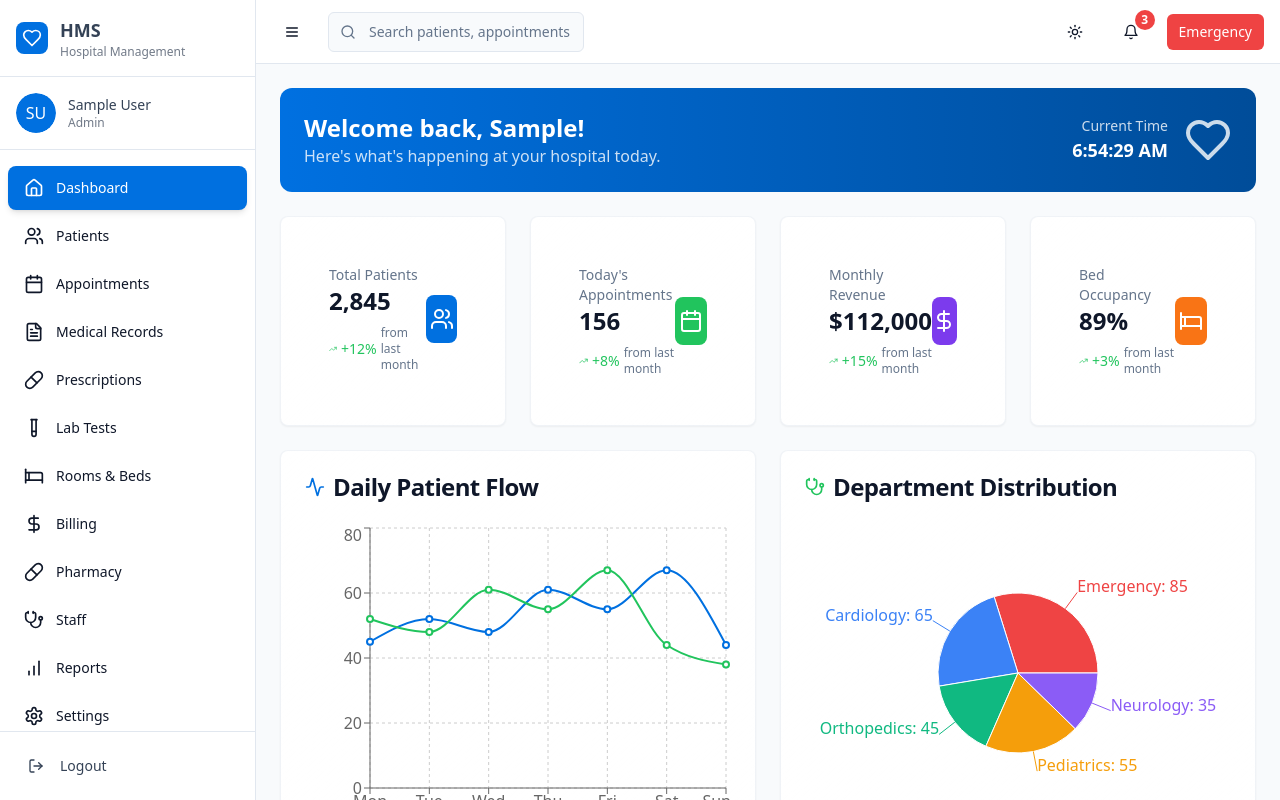
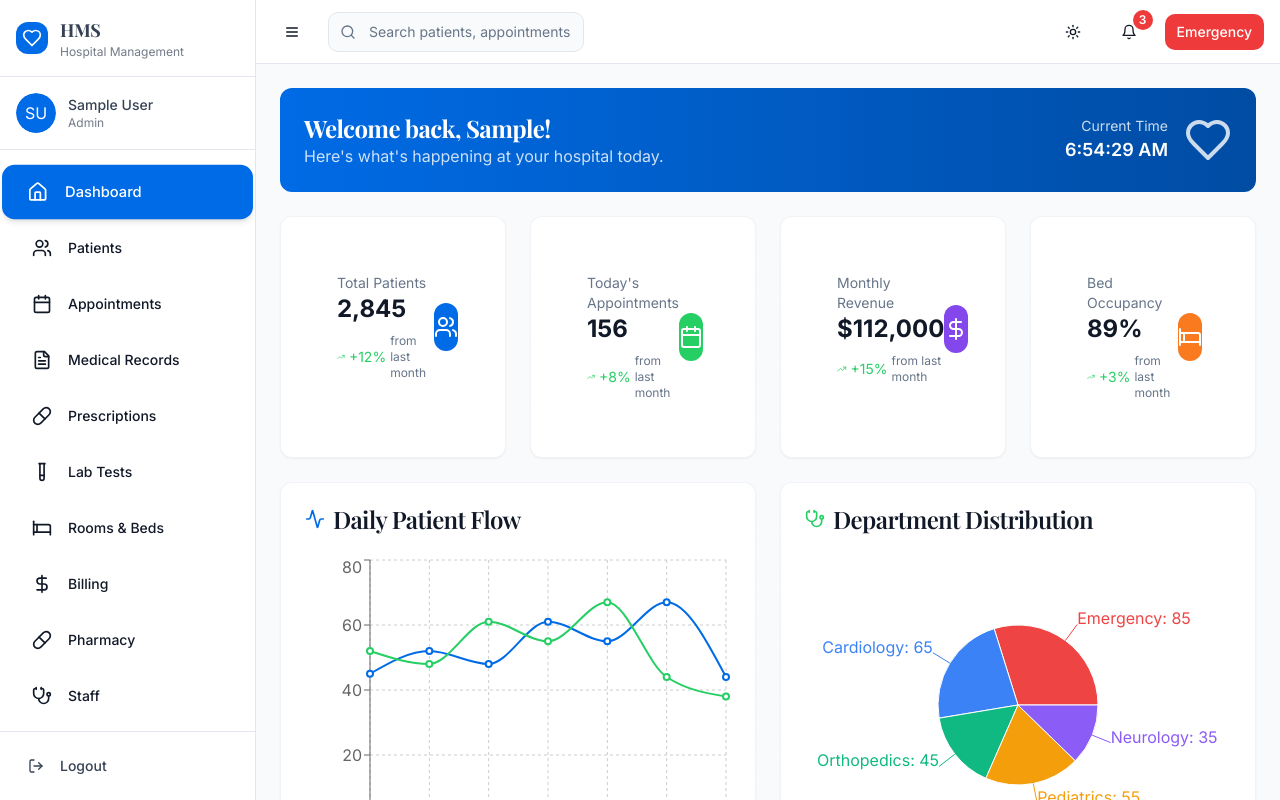
Before and after one commit to ARSHMAN1776/insight-health-pro, a React (Vite) app: page /dashboard in a window 1280 px wide. Built offline with nearby package versions, Linux system fonts and the light colour scheme; sample sign-in values are in the browser's storage.

Commit message:
Fix patient fields and design
Addressed issues with patient fields not working across various sections by ensuring proper data initialization and state management. Additionally, introduced classic design elements to enhance the overall user interface.

```diff
--- a/index.html
+++ b/index.html
@@ -1,6 +1,10 @@
 <!DOCTYPE html>
 <html lang="en">
   <head>
+    <link rel="preconnect" href="https://fonts.googleapis.com">
+    <link rel="preconnect" href="https://fonts.gstatic.com" crossorigin>
+    <link href="https://fonts.googleapis.com/css2?family=Playfair+Display:wght@400;500;600;700&family=Inter:wght@300;400;500;600;700&display=swap" rel="stylesheet">
+
     <meta charset="UTF-8" />
     <meta name="viewport" content="width=device-width, initial-scale=1.0" />
     <title>insight-health-pro</title>
--- a/src/components/patients/PatientManagement.tsx
+++ b/src/components/patients/PatientManagement.tsx
@@ -120,7 +120,9 @@ const PatientManagement: React.FC = () => {
     {
       key: 'select',
       label: '',
-      render: (patient: Patient) => (
+      render: (patient: Patient) => {
+        if (!patient || !patient.id) return null;
+        return (
           <Checkbox
             checked={selectedPatients.includes(patient.id)}
             onCheckedChange={(checked) => {
@@ -131,7 +133,8 @@ const PatientManagement: React.FC = () => {
               }
             }}
           />
-      )
+        );
+      }
     },
     {
       key: 'patientId',
--- a/src/index.css
+++ b/src/index.css
@@ -2,34 +2,39 @@
 @tailwind components;
 @tailwind utilities;
 
-/* Hospital Management System Design System - Professional Healthcare Theme */
+/* Hospital Management System Design System - Classic Professional Healthcare Theme */
 
 @layer base {
   :root {
-    /* Healthcare Brand Colors */
-    --medical-blue: 210 100% 44%;
-    --medical-blue-light: 210 100% 96%;
-    --medical-blue-dark: 210 100% 30%;
-    --medical-green: 142 71% 45%;
-    --medical-green-light: 142 71% 95%;
-    --medical-red: 0 84% 60%;
-    --medical-red-light: 0 84% 96%;
-    --medical-orange: 25 95% 53%;
-    --medical-orange-light: 25 95% 96%;
-    --medical-purple: 262 83% 58%;
-    --medical-purple-light: 262 83% 96%;
+    /* Classic Healthcare Brand Colors - Refined Palette */
+    --medical-blue: 212 100% 45%;
+    --medical-blue-light: 212 100% 97%;
+    --medical-blue-dark: 212 100% 32%;
+    --medical-green: 142 69% 48%;
+    --medical-green-light: 142 69% 96%;
+    --medical-red: 0 84% 58%;
+    --medical-red-light: 0 84% 97%;
+    --medical-orange: 25 95% 55%;
+    --medical-orange-light: 25 95% 97%;
+    --medical-purple: 262 80% 60%;
+    --medical-purple-light: 262 80% 97%;
 
-    /* Professional Grays */
-    --gray-50: 210 40% 98%;
-    --gray-100: 210 40% 96%;
-    --gray-200: 214 32% 91%;
-    --gray-300: 213 27% 84%;
-    --gray-400: 215 20% 65%;
-    --gray-500: 215 16% 47%;
-    --gray-600: 215 19% 35%;
-    --gray-700: 215 25% 27%;
-    --gray-800: 217 33% 17%;
-    --gray-900: 222 47% 11%;
+    /* Classic Elegant Grays */
+    --gray-50: 210 20% 98%;
+    --gray-100: 210 20% 96%;
+    --gray-200: 214 20% 91%;
+    --gray-300: 213 18% 84%;
+    --gray-400: 215 16% 65%;
+    --gray-500: 215 14% 47%;
+    --gray-600: 215 17% 35%;
+    --gray-700: 215 22% 27%;
+    --gray-800: 217 28% 17%;
+    --gray-900: 222 40% 11%;
+
+    /* Elegant Gold Accents */
+    --gold: 45 90% 60%;
+    --gold-light: 45 90% 95%;
+    --gold-dark: 45 90% 45%;
 
     /* Light Theme */
     --background: var(--gray-50);
@@ -80,24 +85,29 @@
     --sidebar-border: var(--gray-200);
     --sidebar-ring: var(--medical-blue);
 
-    /* Gradients */
+    /* Classic Gradients */
     --gradient-primary: linear-gradient(135deg, hsl(var(--medical-blue)), hsl(var(--medical-blue-dark)));
-    --gradient-success: linear-gradient(135deg, hsl(var(--medical-green)), hsl(142 71% 35%));
-    --gradient-warning: linear-gradient(135deg, hsl(var(--medical-orange)), hsl(25 95% 43%));
-    --gradient-card: linear-gradient(135deg, hsl(0 0% 100%), hsl(var(--gray-50)));
+    --gradient-success: linear-gradient(135deg, hsl(var(--medical-green)), hsl(142 69% 38%));
+    --gradient-warning: linear-gradient(135deg, hsl(var(--medical-orange)), hsl(25 95% 45%));
+    --gradient-card: linear-gradient(145deg, hsl(0 0% 100%), hsl(var(--gray-50)));
+    --gradient-elegant: linear-gradient(135deg, hsl(var(--gold-light)), hsl(0 0% 100%));
+    --gradient-classic: linear-gradient(180deg, hsl(0 0% 100%), hsl(var(--gray-100)));
 
-    /* Shadows */
+    /* Enhanced Shadows */
     --shadow-sm: 0 1px 2px 0 hsl(var(--gray-900) / 0.05);
     --shadow-md: 0 4px 6px -1px hsl(var(--gray-900) / 0.1), 0 2px 4px -2px hsl(var(--gray-900) / 0.1);
     --shadow-lg: 0 10px 15px -3px hsl(var(--gray-900) / 0.1), 0 4px 6px -4px hsl(var(--gray-900) / 0.1);
     --shadow-xl: 0 20px 25px -5px hsl(var(--gray-900) / 0.1), 0 8px 10px -6px hsl(var(--gray-900) / 0.1);
+    --shadow-elegant: 0 25px 50px -12px hsl(var(--gray-900) / 0.15);
+    --shadow-inset: inset 0 2px 4px 0 hsl(var(--gray-900) / 0.05);
 
-    /* Animations */
+    /* Refined Animations */
     --transition-fast: all 0.15s cubic-bezier(0.4, 0, 0.2, 1);
     --transition-normal: all 0.3s cubic-bezier(0.4, 0, 0.2, 1);
     --transition-slow: all 0.5s cubic-bezier(0.4, 0, 0.2, 1);
+    --transition-elegant: all 0.4s cubic-bezier(0.23, 1, 0.32, 1);
 
-    --radius: 0.5rem;
+    --radius: 0.75rem;
   }
 
   .dark {
@@ -158,57 +168,130 @@
   }
 
   body {
-    @apply bg-background text-foreground;
+    @apply bg-background text-foreground font-inter antialiased;
+  }
+
+  /* Classic Typography */
+  h1, h2, h3, h4, h5, h6 {
+    @apply font-playfair font-semibold tracking-tight;
+  }
+
+  h1 {
+    @apply text-4xl lg:text-5xl;
+  }
+
+  h2 {
+    @apply text-3xl lg:text-4xl;
+  }
+
+  h3 {
+    @apply text-2xl lg:text-3xl;
+  }
+
+  /* Elegant scrollbars */
+  ::-webkit-scrollbar {
+    width: 8px;
+    height: 8px;
+  }
+
+  ::-webkit-scrollbar-track {
+    @apply bg-muted/30;
+  }
+
+  ::-webkit-scrollbar-thumb {
+    @apply bg-muted-foreground/30 rounded-full;
+  }
+
+  ::-webkit-scrollbar-thumb:hover {
+    @apply bg-muted-foreground/50;
   }
 }
 
 @layer components {
-  /* Custom Component Styles */
+  /* Classic Component Styles */
   .btn-primary {
-    @apply bg-gradient-to-r from-primary to-primary-hover text-primary-foreground px-4 py-2 rounded-lg font-medium hover:shadow-lg transition-all duration-200;
+    @apply bg-gradient-to-r from-primary to-primary-hover text-primary-foreground px-6 py-3 rounded-xl font-medium hover:shadow-elegant transition-all duration-300 hover:scale-105;
   }
 
   .btn-success {
-    @apply bg-gradient-to-r from-success to-success/90 text-success-foreground px-4 py-2 rounded-lg font-medium hover:shadow-lg transition-all duration-200;
+    @apply bg-gradient-to-r from-success to-success/90 text-success-foreground px-6 py-3 rounded-xl font-medium hover:shadow-elegant transition-all duration-300 hover:scale-105;
   }
 
   .btn-warning {
-    @apply bg-gradient-to-r from-warning to-warning/90 text-warning-foreground px-4 py-2 rounded-lg font-medium hover:shadow-lg transition-all duration-200;
+    @apply bg-gradient-to-r from-warning to-warning/90 text-warning-foreground px-6 py-3 rounded-xl font-medium hover:shadow-elegant transition-all duration-300 hover:scale-105;
   }
 
   .btn-danger {
-    @apply bg-gradient-to-r from-destructive to-destructive/90 text-destructive-foreground px-4 py-2 rounded-lg font-medium hover:shadow-lg transition-all duration-200;
+    @apply bg-gradient-to-r from-destructive to-destructive/90 text-destructive-foreground px-6 py-3 rounded-xl font-medium hover:shadow-elegant transition-all duration-300 hover:scale-105;
+  }
+
+  .btn-elegant {
+    @apply bg-gradient-to-r from-gold-light to-gold text-foreground px-6 py-3 rounded-xl font-medium border border-gold/20 hover:shadow-elegant transition-all duration-300 hover:scale-105;
   }
 
   .card-gradient {
-    @apply bg-gradient-to-br from-card to-card/50 backdrop-blur-sm shadow-lg border border-border/50;
+    @apply bg-gradient-to-br from-card to-card/50 backdrop-blur-sm shadow-lg border border-border/50 rounded-2xl;
+  }
+
+  .card-elegant {
+    @apply bg-gradient-elegant backdrop-blur-sm shadow-elegant border border-gold/20 rounded-2xl hover:shadow-xl transition-all duration-500;
   }
 
   .stat-card {
-    @apply card-gradient p-6 rounded-xl hover:shadow-xl transition-all duration-300;
+    @apply card-gradient p-8 rounded-2xl hover:shadow-elegant transition-all duration-500 hover:scale-105 relative overflow-hidden;
+  }
+
+  .stat-card::before {
+    content: '';
+    @apply absolute inset-0 bg-gradient-to-br from-primary/5 to-transparent opacity-0 transition-opacity duration-500;
+  }
+
+  .stat-card:hover::before {
+    @apply opacity-100;
   }
 
   .sidebar-item {
-    @apply flex items-center space-x-3 px-4 py-3 rounded-lg transition-all duration-200 hover:bg-sidebar-accent hover:text-sidebar-accent-foreground;
+    @apply flex items-center space-x-4 px-6 py-4 rounded-xl transition-all duration-300 hover:bg-sidebar-accent hover:text-sidebar-accent-foreground hover:scale-105 font-medium;
   }
 
   .sidebar-item.active {
-    @apply bg-sidebar-primary text-sidebar-primary-foreground shadow-md;
+    @apply bg-sidebar-primary text-sidebar-primary-foreground shadow-md scale-105;
+  }
+
+  /* Classic Form Elements */
+  .form-input {
+    @apply w-full px-4 py-3 rounded-xl border-2 border-border bg-background text-foreground placeholder-muted-foreground focus:border-primary focus:ring-2 focus:ring-primary/20 transition-all duration-300;
+  }
+
+  .form-select {
+    @apply w-full px-4 py-3 rounded-xl border-2 border-border bg-background text-foreground focus:border-primary focus:ring-2 focus:ring-primary/20 transition-all duration-300;
+  }
+
+  .form-textarea {
+    @apply w-full px-4 py-3 rounded-xl border-2 border-border bg-background text-foreground placeholder-muted-foreground focus:border-primary focus:ring-2 focus:ring-primary/20 transition-all duration-300 resize-none;
   }
 }
 
 @layer utilities {
-  /* Custom Utility Classes */
+  /* Classic Utility Classes */
   .text-gradient {
-    @apply bg-gradient-to-r from-primary to-primary-hover bg-clip-text text-transparent;
+    @apply bg-gradient-to-r from-primary to-primary-hover bg-clip-text text-transparent font-semibold;
   }
 
-  .shadow-custom {
-    box-shadow: var(--shadow-lg);
+  .text-elegant {
+    @apply bg-gradient-to-r from-gold to-gold-dark bg-clip-text text-transparent font-playfair font-semibold;
   }
 
-  .transition-custom {
-    transition: var(--transition-normal);
+  .shadow-elegant {
+    box-shadow: var(--shadow-elegant);
+  }
+
+  .shadow-inset {
+    box-shadow: var(--shadow-inset);
+  }
+
+  .transition-elegant {
+    transition: var(--transition-elegant);
   }
 
   .bg-medical-blue {
@@ -231,6 +314,10 @@
     background-color: hsl(var(--medical-purple));
   }
 
+  .bg-gold {
+    background-color: hsl(var(--gold));
+  }
+
   .text-medical-blue {
     color: hsl(var(--medical-blue));
   }
@@ -250,4 +337,30 @@
   .text-medical-purple {
     color: hsl(var(--medical-purple));
   }
+
+  .text-gold {
+    color: hsl(var(--gold));
+  }
+
+  /* Classic Layout Utilities */
+  .container-elegant {
+    @apply max-w-7xl mx-auto px-6 lg:px-8;
+  }
+
+  .grid-elegant {
+    @apply grid gap-8 md:gap-12;
+  }
+
+  .flex-elegant {
+    @apply flex items-center gap-6;
+  }
+
+  /* Backdrop and Glass Effects */
+  .backdrop-elegant {
+    @apply backdrop-blur-xl bg-background/80 border border-border/50;
+  }
+
+  .glass-card {
+    @apply bg-background/60 backdrop-blur-xl border border-border/30 shadow-elegant;
+  }
 }
--- a/tailwind.config.ts
+++ b/tailwind.config.ts
@@ -18,6 +18,12 @@ export default {
 			}
 		},
 		extend: {
+			fontFamily: {
+				'playfair': ['Playfair Display', 'serif'],
+				'inter': ['Inter', 'sans-serif'],
+				'sans': ['Inter', 'system-ui', 'sans-serif'],
+				'serif': ['Playfair Display', 'Georgia', 'serif'],
+			},
 			colors: {
 				border: 'hsl(var(--border))',
 				input: 'hsl(var(--input))',
@@ -62,6 +68,11 @@ export default {
 					'accent-foreground': 'hsl(var(--sidebar-accent-foreground))',
 					border: 'hsl(var(--sidebar-border))',
 					ring: 'hsl(var(--sidebar-ring))'
+				},
+				gold: {
+					DEFAULT: 'hsl(var(--gold))',
+					light: 'hsl(var(--gold-light))',
+					dark: 'hsl(var(--gold-dark))'
 				},
 				// Healthcare-specific colors
 				success: {
```
Lines whose indentation alone changed are shown as unchanged.
